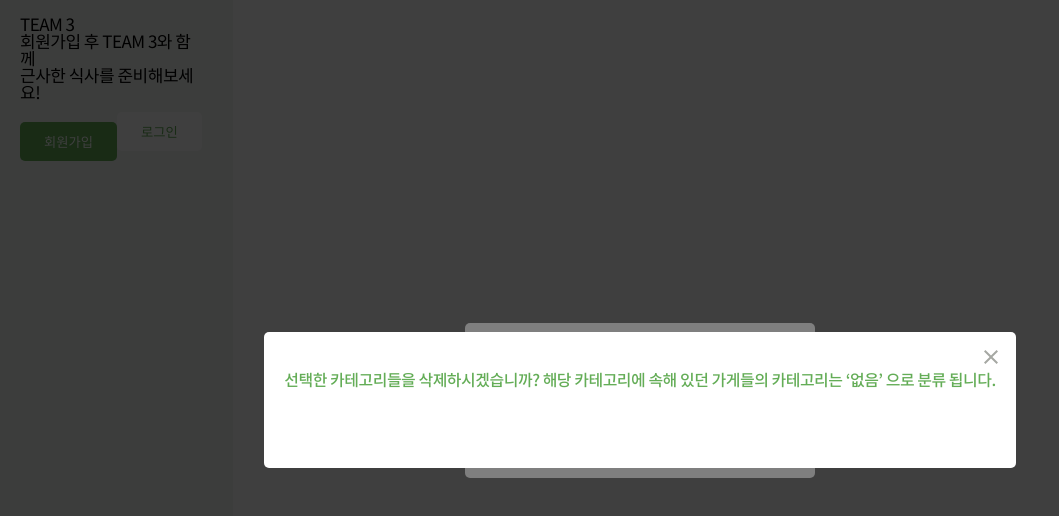
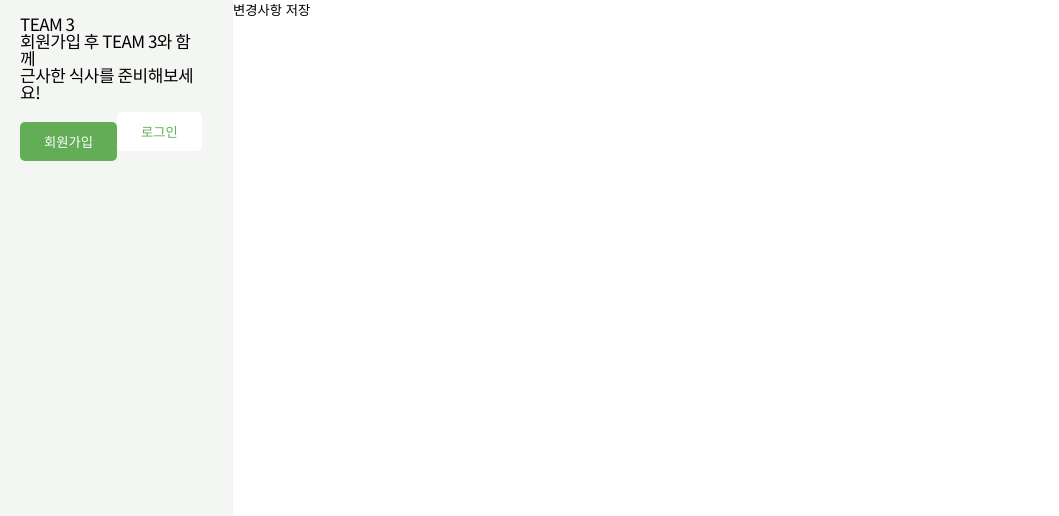
Before and after one commit to supra1nova/elice_second_project, a React (Create React App) app in the folder client/: page /account/restaurants in a window 1280 px wide. Shown: the top 516 px of the page, without its empty margins (0-1059 px from the left). Built offline with nearby package versions, Linux system fonts and the light colour scheme.

Commit message:
Feat: Popup move

```diff
--- a/client/src/components/atoms/Button/index.tsx
+++ b/client/src/components/atoms/Button/index.tsx
@@ -4,10 +4,11 @@ import * as UI from './style';
 interface Props {
   component?: string;
   size?: string;
+  block: boolean;
   children?: React.ReactElement | string;
 }
 
-const Button = ({ component, size, children }: Props) => {
+const Button = ({ component, size, children, block }: Props) => {
   return (
     <UI.Button type='button' component={component} size={size}>
       {children}
@@ -18,6 +19,7 @@ const Button = ({ component, size, children }: Props) => {
 Button.defulatProps = {
   component: 'default',
   size: 'small',
+  block: false,
 };
 
 export default Button;
--- a/client/src/pages/Account/AccountRestaurants/template/PopupConfirm/index.tsx
+++ b/client/src/pages/Account/AccountRestaurants/template/PopupSaveConfirm/index.tsx
@@ -2,8 +2,8 @@ import React from 'react';
 import { TITLE } from '../../../../../constants/title';
 import Popup from '../../../../../components/oranisms/Popup';
 
-const PopupConfirm = () => {
+const PopupSaveConfirm = () => {
   return <Popup title={TITLE.ACCOUNT_SAVE_CONFIRM} footer primary={true} />;
 };
 
-export default PopupConfirm;
+export default PopupSaveConfirm;
--- a/client/src/pages/Account/AccountRestaurants/template/index.tsx
+++ b/client/src/pages/Account/AccountRestaurants/template/index.tsx
@@ -1,11 +1,16 @@
 import React, { useState } from 'react';
-import PopupConfirm from './PopupConfirm';
-import PopupFinish from './PopupFinish';
+import PopupSaveConfirm from './PopupSaveConfirm';
+import Button from '../../../../components/atoms/Button';
 const AccountRestaurantsTemplate = () => {
+  const [openPopupSaveConfirm, setOpenPopupSaveConfirm] = useState(false);
+
   return (
     <>
-      <PopupConfirm />
-      <PopupFinish />
+      <Button component='primary' block>
+        변경사항 저장
+      </Button>
+      {openPopupSaveConfirm && <PopupSaveConfirm />}
+      {}
     </>
   );
 };
```
